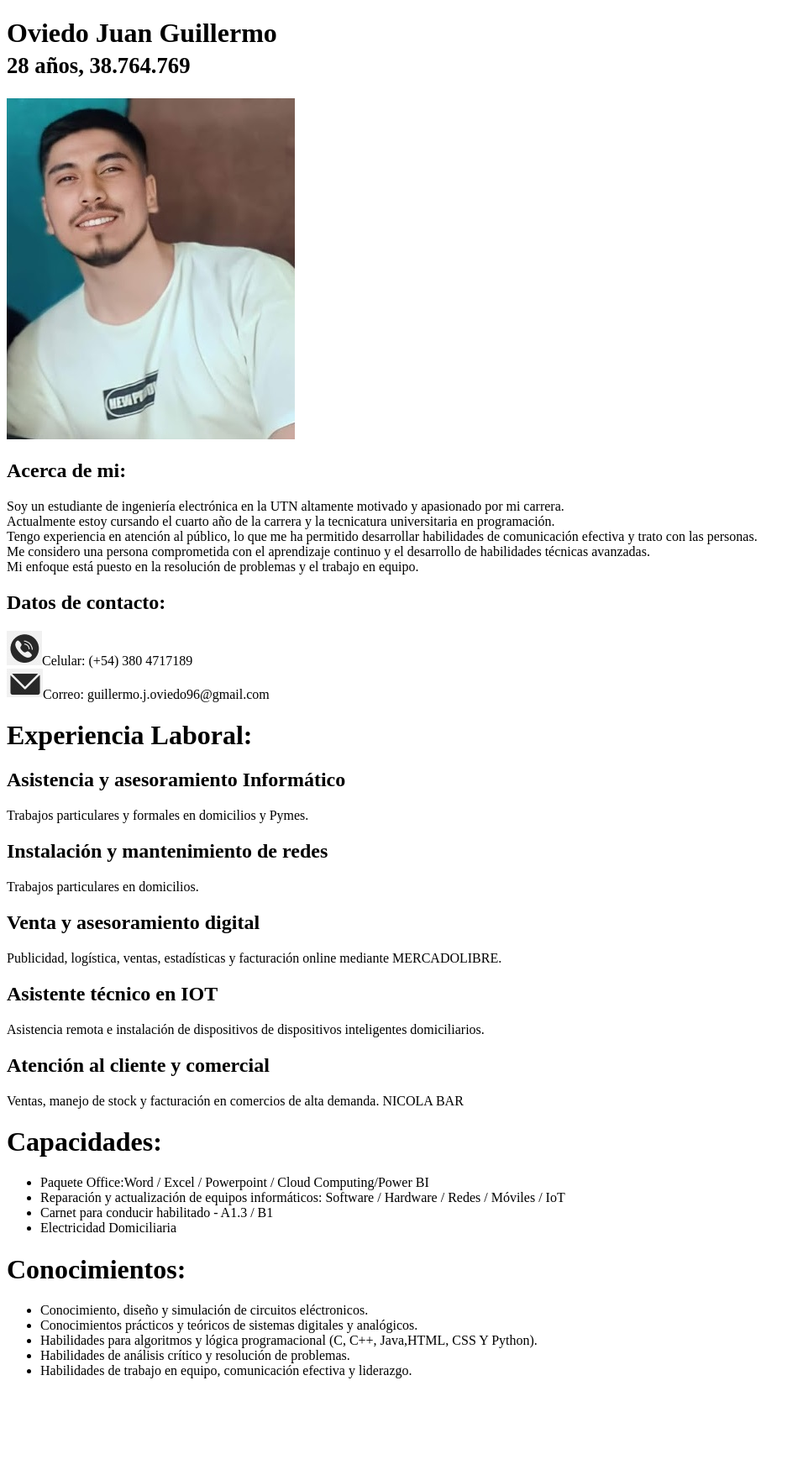
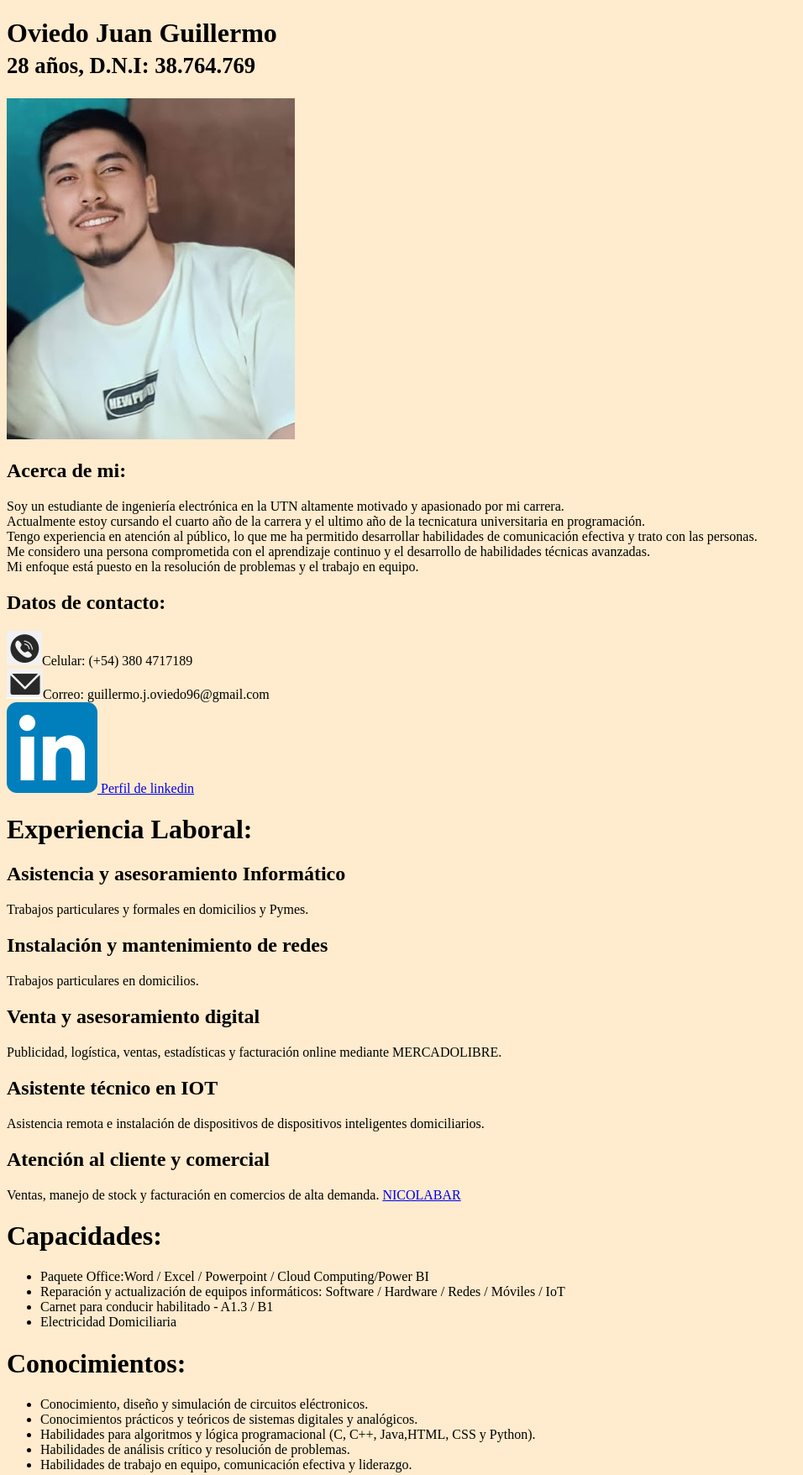
Before and after one commit to LiloOviedo/Practico-N1, a plain HTML site: page index.html in a window 1280 px wide. Shown: the whole page at 84% size, without its empty margins (0-956 px from the left). Before the commit the page ends 1657 px from the top, so only its background shows below. Drawn offline with Linux system fonts and the light colour scheme.

Commit message:
Se agregaron links, imagen nueva, archivos css con color de fondo

```diff
--- a/index.html
+++ b/index.html
@@ -2,23 +2,25 @@
 <html>
     <head>
         <title>Presentacion</title>
+        <link rel="stylesheet"  href="style.css" />
     </head>
-    <body>
+    <body1>
         <h1>Oviedo Juan Guillermo<br/>
-        <b><small>28 años, 38.764.769</small></b>
+        <b><small>28 años, D.N.I: 38.764.769</small></b>
         </h1>
         <img src="Perfil.jpg" />
         <h2>Acerca de mi:</h2>
             <p>Soy un estudiante de ingeniería electrónica en la UTN altamente motivado y apasionado por mi carrera. <br/>
-                Actualmente estoy cursando el cuarto año de la carrera y la tecnicatura universitaria en programación. <br/>
+                Actualmente estoy cursando el cuarto año de la carrera y el ultimo año de la tecnicatura universitaria en programación. <br/>
                 Tengo experiencia en atención al público, lo que me ha permitido desarrollar habilidades de comunicación efectiva y trato con las personas.<br/>
                 Me considero una persona comprometida con el aprendizaje continuo y el desarrollo de habilidades técnicas avanzadas.<br/>
                 Mi enfoque está puesto en la resolución de problemas y el trabajo en equipo.</p>
         <h2>Datos de contacto:</h2>
             <p2><small><img src="phn.jpg" /></small>Celular: (+54) 380 4717189<br/>
                 <img src="msg.jpg" />Correo: guillermo.j.oviedo96@gmail.com<br/>
+                <img src="LNK.png" /><a href="https://www.linkedin.com/in/guillermo-oviedo-a75675290/"> Perfil de linkedin</a>
             </p2>
-    </body>
+    </body1>
     <body>
         <h1>Experiencia Laboral:</h1>
         <h2>Asistencia y asesoramiento Informático</h2>
@@ -30,7 +32,7 @@
         <h2>Asistente técnico en IOT</h2>
             <p>Asistencia remota e instalación de dispositivos de dispositivos inteligentes domiciliarios.</p>
         <h2>Atención al cliente y comercial</h2>
-            <p>Ventas, manejo de stock y facturación en comercios de alta demanda. NICOLA BAR</p>
+            <p>Ventas, manejo de stock y facturación en comercios de alta demanda. <a href="https://www.instagram.com/nicola.confiteria/"> NICOLABAR</a></p>
     </body>
     <body>
         <h1>Capacidades:</h1>
@@ -46,7 +48,7 @@
         <ul>
             <li>Conocimiento, diseño y simulación de circuitos eléctronicos.</li>
             <li>Conocimientos prácticos y teóricos de sistemas digitales y analógicos.</li>
-            <li>Habilidades para algoritmos y lógica programacional (C, C++, Java,HTML, CSS Y Python).</li>
+            <li>Habilidades para algoritmos y lógica programacional (C, C++, Java,HTML, CSS y Python).</li>
             <li>Habilidades de análisis crítico y resolución de problemas.</li>
             <li>Habilidades de trabajo en equipo, comunicación efectiva y liderazgo.</li>
         </ul>
--- /dev/null
+++ b/style.css
@@ -0,0 +1,3 @@
+body{
+    background-color: blanchedalmond;
+}
```
Also changed, not shown: LNK.png (added).
